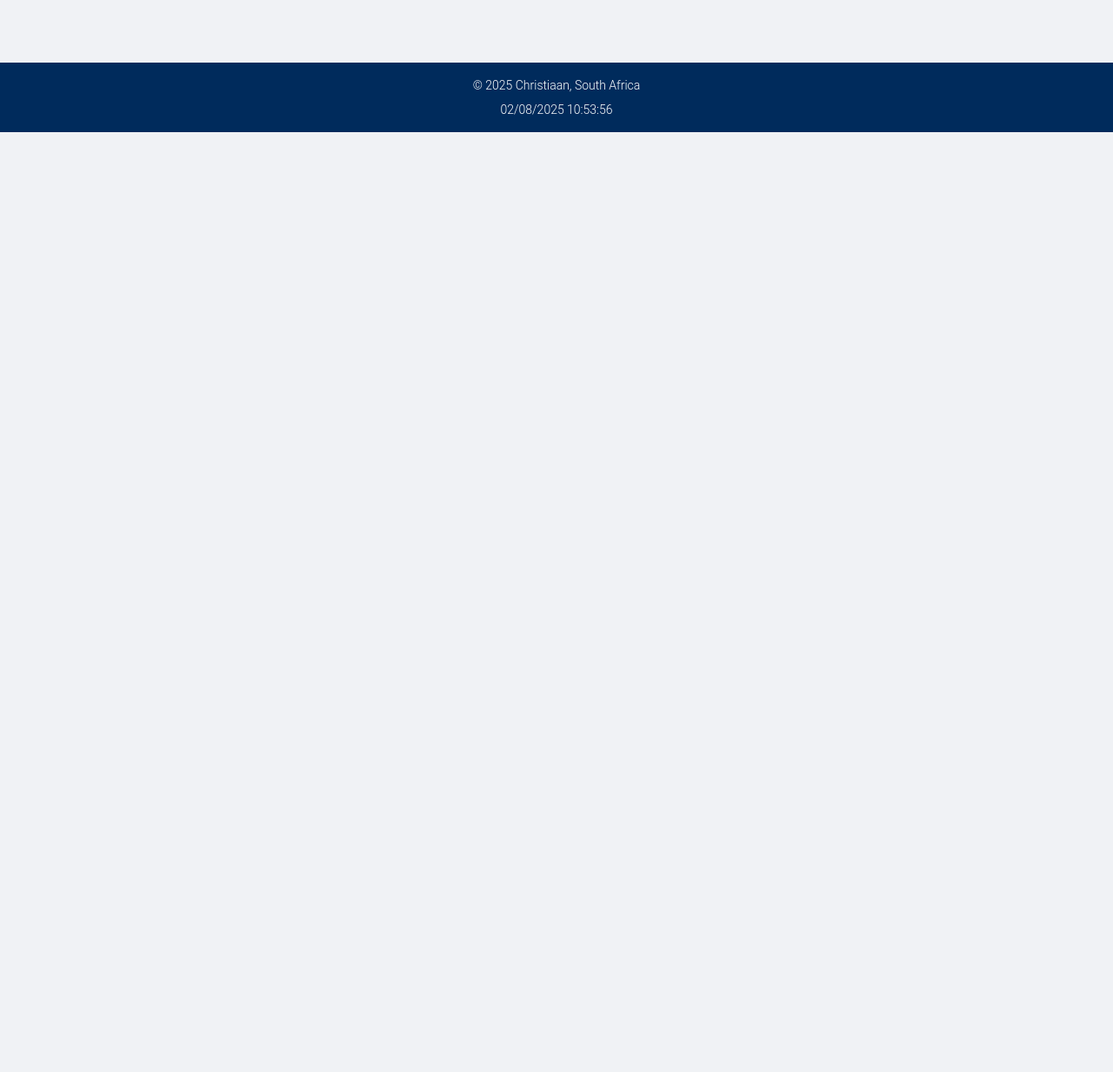
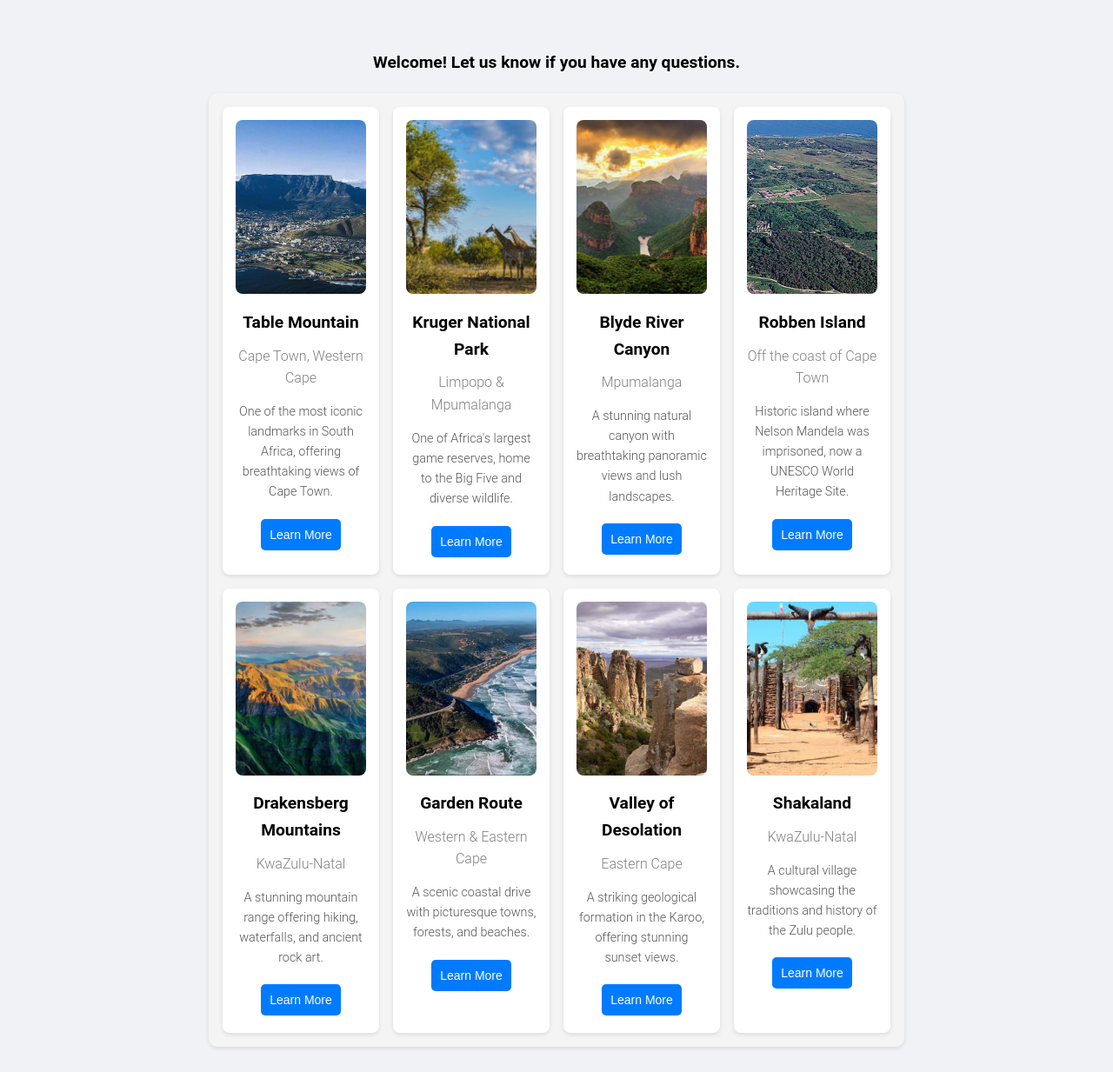
Before and after one commit to NoNameDave/wdd231, a plain HTML site: page chamber/discover.html in a window 1280 px wide. Shown: the part 99-1332 px from the top of the page at 87% size. Before the commit the page ends 800 px from the top, so only its background shows below. Drawn offline with Linux system fonts and the light colour scheme.

Commit message:
discover website

```diff
--- a/chamber/discover.html
+++ b/chamber/discover.html
@@ -4,15 +4,27 @@
 <head>
 <meta charset="utf-8"/>
 <meta content="width=device-width, initial-scale=1.0" name="viewport"/>
-<title>Discover Page</title>
+<meta name="viewport" content="width=device-width, initial-scale=1.0">
+<meta name="author" content="Christiaan Wolmarans">
+<meta name="description" content="Discover Timbuktu Chamber of Commerce">
+<meta name="keywords" content="Timbuktu, Chamber of Commerce, Discovery">
+
+<!-- Open Graph Metadata -->
+<meta property="og:title" content="Timbuktu Chamber of Commerce - Business Directory">
+<meta property="og:type" content="website">
+<meta property="og:image" content="https://github.com/NoNameDave/wdd231/images/home.jpg">
+<meta property="og:url" content="https://github.com/NoNameDave/wdd231/chamber/discover.html">
+<meta property="og:description" content="Explore the business directory for Timbuktu Chamber of Commerce. Connect with local businesses and explore membership benefits.">
+
+<link rel="icon" href="images/favicon.ico" type="image/x-icon">
+<title>Discover Timbuktu Chamber of Commerce</title>
 <link rel="stylesheet" href="../styles/style.css">
-<script src="../scripts/main.js" defer></script>
+<link rel="stylesheet" href="styles/discover.css">
+<script src="scripts/discover.js" defer></script>
 </head>
 <body>
+  <header>
     <div class="header-content">
-        <div class="image">
-          <img src="images/home.jpg" alt="Christiaan Wolmarans" class="profile-pic">
-        </div>
         <button id="menu-toggle" aria-label="Toggle navigation">☰</button>
         <nav id="nav-menu" class="nav-links">
             <a href="../index.html">Home</a>
@@ -23,7 +35,65 @@
       </div>
     </header>
       <main>
-
+        <div id="visitMessage"></div>
+        <section class="discover-grid">
+          <div class="card">
+            <img data-src="images/table_mountain.jpg" alt="Table Mountain">
+            <h2>Table Mountain</h2>
+            <address>Cape Town, Western Cape</address>
+            <p>One of the most iconic landmarks in South Africa, offering breathtaking views of Cape Town.</p>
+            <button>Learn More</button>
+          </div>
+          <div class="card">
+            <img data-src="images/kruger_park.jpg" alt="Kruger National Park">
+            <h2>Kruger National Park</h2>
+            <address>Limpopo & Mpumalanga</address>
+            <p>One of Africa's largest game reserves, home to the Big Five and diverse wildlife.</p>
+            <button>Learn More</button>
+          </div>
+          <div class="card">
+            <img data-src="images/blyde_river.jpg" alt="Blyde River Canyon">
+            <h2>Blyde River Canyon</h2>
+            <address>Mpumalanga</address>
+            <p>A stunning natural canyon with breathtaking panoramic views and lush landscapes.</p>
+            <button>Learn More</button>
+          </div>
+          <div class="card">
+            <img data-src="images/robbens_island.jpg" alt="Robben Island">
+            <h2>Robben Island</h2>
+            <address>Off the coast of Cape Town</address>
+            <p>Historic island where Nelson Mandela was imprisoned, now a UNESCO World Heritage Site.</p>
+            <button>Learn More</button>
+          </div>
+          <div class="card">
+            <img data-src="images/drakensberg.jpg" alt="Drakensberg Mountains">
+            <h2>Drakensberg Mountains</h2>
+            <address>KwaZulu-Natal</address>
+            <p>A stunning mountain range offering hiking, waterfalls, and ancient rock art.</p>
+            <button>Learn More</button>
+          </div>
+          <div class="card">
+            <img data-src="images/garden_route.jpg" alt="Garden Route">
+            <h2>Garden Route</h2>
+            <address>Western & Eastern Cape</address>
+            <p>A scenic coastal drive with picturesque towns, forests, and beaches.</p>
+            <button>Learn More</button>
+          </div>
+          <div class="card">
+            <img data-src="images/valley_of_desolation.jpg" alt="Valley of Desolation">
+            <h2>Valley of Desolation</h2>
+            <address>Eastern Cape</address>
+            <p>A striking geological formation in the Karoo, offering stunning sunset views.</p>
+            <button>Learn More</button>
+          </div>
+          <div class="card">
+            <img data-src="images/shakaland.jpg" alt="Shakaland">
+            <h2>Shakaland</h2>
+            <address>KwaZulu-Natal</address>
+            <p>A cultural village showcasing the traditions and history of the Zulu people.</p>
+            <button>Learn More</button>
+          </div>
+        </section>
       </main>
       <footer>
         <p>© <span id="currentyear"></span> Christiaan, South Africa</p>
--- /dev/null
+++ b/chamber/scripts/discover.js
@@ -0,0 +1,49 @@
+document.addEventListener("DOMContentLoaded", function () {
+
+    const menuToggle = document.getElementById("menu-toggle");
+    const navMenu = document.getElementById("nav-menu");
+
+    if (menuToggle) {
+        menuToggle.addEventListener("click", function () {
+            navMenu.classList.toggle("open");
+        });
+    }
+
+    // Dynamic Year and Last Modified Date
+    document.getElementById("currentyear").textContent = new Date().getFullYear();
+    document.getElementById("lastModified").textContent = document.lastModified;
+
+    const visitMessage = document.getElementById("visitMessage");
+    const lastVisit = localStorage.getItem("lastVisit");
+    const now = Date.now();
+
+    if (!lastVisit) {
+        visitMessage.textContent = "Welcome! Let us know if you have any questions.";
+    } else {
+        const daysBetween = Math.floor((now - lastVisit) / (1000 * 60 * 60 * 24));
+        if (daysBetween < 1) {
+            visitMessage.textContent = "Welcome back to our website!";
+        } else {
+            visitMessage.textContent = `You last visited ${daysBetween} day${daysBetween > 1 ? 's' : ''} ago.`;
+        }
+    }
+
+    localStorage.setItem("lastVisit", now);
+
+    // Lazy loading images
+    const images = document.querySelectorAll("img[data-src]");
+    const imageObserver = new IntersectionObserver((entries, observer) => {
+        entries.forEach(entry => {
+            if (entry.isIntersecting) {
+                const img = entry.target;
+                img.src = img.dataset.src;
+                img.removeAttribute("data-src");
+                observer.unobserve(img);
+            }
+        });
+    });
+
+    images.forEach(img => {
+        imageObserver.observe(img);
+    });
+});
--- /dev/null
+++ b/chamber/styles/discover.css
@@ -0,0 +1,137 @@
+/* Discover Page Specific Styles */
+
+/* Grid Layout for Small Screens (Mobile) */
+.discover-grid {
+    display: grid;
+    grid-template-columns: 1fr;
+    gap: 1rem;
+    padding: 1rem;
+  }
+
+  /* Grid Layout for Medium Screens */
+  @media (min-width: 641px) {
+    .discover-grid {
+      grid-template-columns: repeat(2, 1fr);
+    }
+  }
+
+  /* Grid Layout for Large Screens */
+  @media (min-width: 1025px) {
+    .discover-grid {
+      grid-template-columns: repeat(4, 1fr);
+    }
+  }
+
+  /* Card Styles */
+  .card {
+    background: white;
+    border-radius: 8px;
+    box-shadow: 0 2px 5px rgba(0, 0, 0, 0.1);
+    padding: 15px;
+    text-align: center;
+    transition: transform 0.3s ease-in-out;
+  }
+
+  .card:hover {
+    transform: scale(1.05);
+  }
+
+  .card img {
+    width: 100%;
+    height: 200px;
+    object-fit: cover;
+    border-radius: 8px;
+  }
+
+  .card h2 {
+    font-size: 1.2rem;
+    margin: 10px 0;
+  }
+
+  .card address {
+    font-style: normal;
+    color: gray;
+  }
+
+  .card p {
+    font-size: 0.9rem;
+    color: #555;
+  }
+
+  .card button {
+    background: #007bff;
+    color: white;
+    border: none;
+    padding: 10px;
+    border-radius: 5px;
+    cursor: pointer;
+  }
+
+  .card button:hover {
+    background: #0056b3;
+  }
+
+  #visitMessage {
+    padding: 10px;
+    border-radius: 5px;
+    margin: 10px 0;
+    font-size: larger;
+    text-align: center;
+    font-weight: bold;
+  }
+
+/* Desktop Navigation */
+@media (min-width: 769px) {
+    nav {
+      display: flex; /* Always visible for desktop */
+      justify-content: center;
+      gap: 15px;
+      position: static;
+    }
+
+    .nav-links {
+      display: flex; /* Horizontal layout for desktop */
+      flex-direction: row;
+      background-color: transparent; /* Transparent for desktop */
+      position: static;
+      padding: 0;
+    }
+
+    #menu-toggle {
+      display: none; /* Hide hamburger menu */
+    }
+  }
+
+  /* Hamburger Menu Button */
+  #menu-toggle {
+    display: none;
+    background-color: #525050;
+    color: white;
+    border: none;
+    padding: 10px 15px;
+    font-size: 18px;
+    cursor: pointer;
+    border-radius: 5px;
+  }
+
+  @media (max-width: 768px) {
+    #menu-toggle {
+      display: block; /* Show hamburger menu for mobile */
+      margin: 10px auto 0;
+    }
+
+    .nav-links {
+      display: none; /* Hidden by default */
+      position: absolute;
+      top: 100%; /* Below the header */
+      left: 0;
+      width: 100%;
+      flex-direction: column;
+      background-color: #333;
+      padding: 10px 0;
+    }
+
+    .nav-links.open {
+      display: flex; /* Show menu on toggle */
+    }
+  }
```
Also changed, not shown: chamber/images/blyde_river.jpg (added), chamber/images/drakensberg.jpg (added), chamber/images/garden_route.jpg (added), chamber/images/kruger_park.jpg (added), chamber/images/resized_Garden_Route.jpg (added), chamber/images/robbens_island.jpg (added), chamber/images/shakaland.jpg (added), chamber/images/table_mountain.jpg (added), chamber/images/valley_of_desolation.jpg (added).
